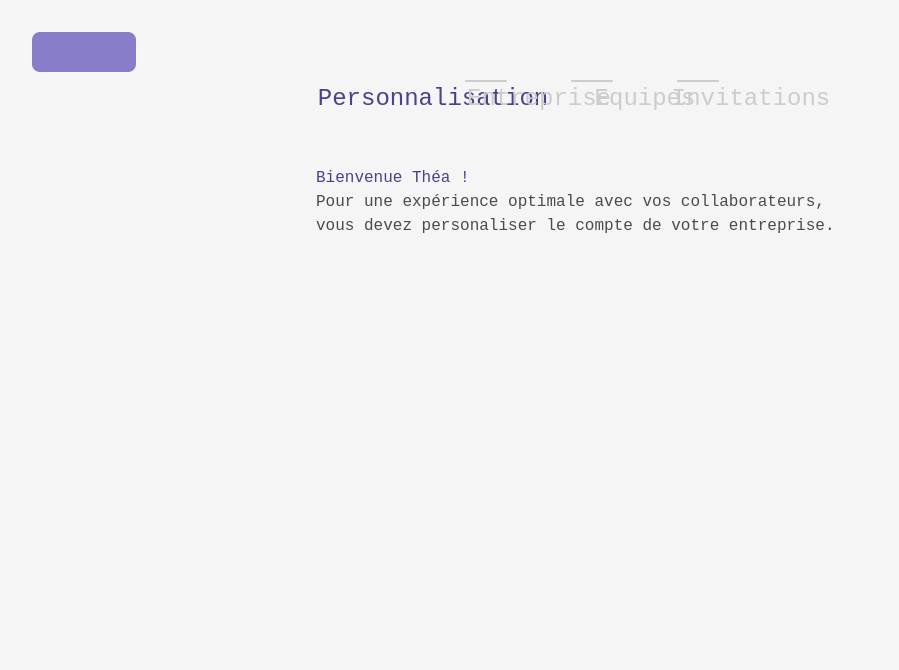
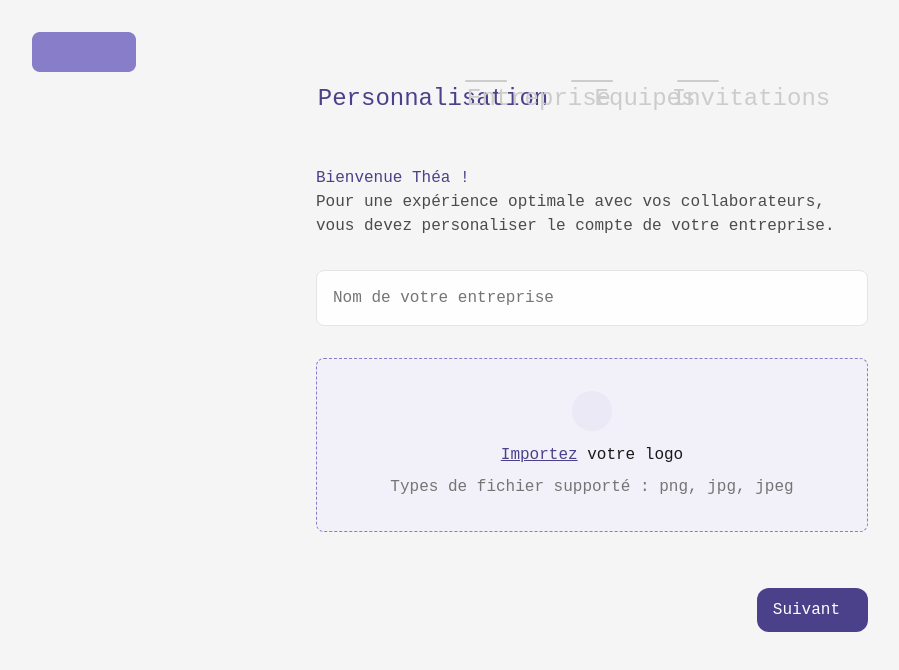
Before and after one commit to eltha9/lundi-app, a Vue app: page /create-account in a window 1280 px wide. Shown: the top 670 px of the page, without its empty margins (48-947 px from the left). Built offline with nearby package versions, Linux system fonts and the light colour scheme.

Commit message:
add step1, step2, wip step3

```diff
--- a/src/App.vue
+++ b/src/App.vue
@@ -17,8 +17,9 @@
 		display: grid;
 		grid-template-columns: repeat(12, 1fr);
 		gap: 16px;
-
+		overflow: auto;
 		&.dashboard {
+			overflow: hidden;
 			padding: 0 32px;
 			padding-top: 48px;
 			&.collapsed {
--- a/src/assets/index.css
+++ b/src/assets/index.css
@@ -20,7 +20,6 @@ body {
 	width: 100vw;
 	margin: 0;
 	box-sizing: border-box;
-	overflow: hidden;
 }
 
 /* scrollbar customisation */
--- a/src/views/Login/CreateAccount/Step-1.vue
+++ b/src/views/Login/CreateAccount/Step-1.vue
@@ -1,8 +1,16 @@
 <template>
 	<div class="create-account-step1">
 		<div class="step-title salva-h3 text-primary-500">Bienvenue {{ me.firstName }} !</div>
-		<div class="step-subtitle text-greyscale-700 sato-l-l">
+		<div class="step-subtitle text-greyscale-700 sato-l-l mb-8">
 			Pour une expérience optimale avec vos collaborateurs, vous devez personaliser le compte de votre entreprise.
+		</div>
+		<l-input v-model="data.compagnieName" name="Nom de votre entreprise" class="mb-8" />
+		<l-file v-model="data.logo" placeholder="votre logo" :accepted-file-types="['png', 'jpg', 'jpeg']" />
+		<div class="flex justify-end mt-14">
+			<btn :disabled="isDisable" @click.native="nextStep(2)">
+				<template #right> <i class="icon-arrow-right"></i> </template>
+				Suivant
+			</btn>
 		</div>
 	</div>
 </template>
@@ -13,8 +21,16 @@
 	}
 </style>
 <script>
-	import { mapState } from "vuex";
+	import LInput from "@/components/lundi-uiKit/inputs/L-input.vue";
+	import LFile from "@/components/lundi-uiKit/inputs/L-file.vue";
+	import Btn from "@/components/lundi-uiKit/Button.vue";
+	import { mapState, mapMutations } from "vuex";
 	export default {
+		components: {
+			LInput,
+			LFile,
+			Btn,
+		},
 		props: {
 			value: {
 				require: true,
@@ -27,8 +43,29 @@
 				},
 			},
 		},
+		data() {
+			return {
+				data: { compagnieName: "", logo: null },
+			};
+		},
 		computed: {
 			...mapState(["me"]),
+			isDisable() {
+				return false;
+				if (this.data.compagnieName.trim() === "") return true;
+				if (this.data.logo === null) return true;
+				return false;
+			},
+		},
+		mounted() {
+			this.data = this.value;
+		},
+		methods: {
+			...mapMutations(["setTimeLineStep"]),
+			nextStep(nb) {
+				if (this.isDisable) return;
+				this.setTimeLineStep(nb);
+			},
 		},
 	};
 </script>
--- a/src/views/Login/CreateAccount/Step-2.vue
+++ b/src/views/Login/CreateAccount/Step-2.vue
@@ -0,0 +1,127 @@
+<template>
+	<div class="create-account-step2">
+		<div class="step-title salva-h3 text-greyscale-800 mb-6">Configurez votre entreprise</div>
+		<l-input v-model="data.sector" name="Nom de votre entreprise" class="mb-8" />
+		<div class="size">
+			<span>Quelle est la taille de votre entreprise ?</span>
+			<div class="size-choices mt-4">
+				<div class="choices-row flex justify-between mb-4">
+					<div @click="selectChoice(0)" class="choice flex-1" :class="data.size === choices[0] ? 'active' : ''">
+						<span>{{ choices[0] }}</span>
+					</div>
+					<div @click="selectChoice(1)" class="choice flex-1" :class="data.size === choices[1] ? 'active' : ''">
+						<span>{{ choices[1] }}</span>
+					</div>
+				</div>
+				<div class="choices-row flex justify-between">
+					<div @click="selectChoice(2)" class="choice flex-1" :class="data.size === choices[2] ? 'active' : ''">
+						<span>{{ choices[2] }}</span>
+					</div>
+					<div @click="selectChoice(3)" class="choice flex-1" :class="data.size === choices[3] ? 'active' : ''">
+						<span>{{ choices[3] }}</span>
+					</div>
+				</div>
+			</div>
+		</div>
+		<div class="flex justify-between mt-14">
+			<btn :disabled="isDisable" @click.native="previousStep(1)" secondary>
+				<template #left> <i class="icon-arrow-left"></i> </template>
+				Retour
+			</btn>
+			<btn :disabled="isDisable" @click.native="nextStep(3)">
+				<template #right> <i class="icon-arrow-right"></i> </template>
+				Suivant
+			</btn>
+		</div>
+	</div>
+</template>
+<style lang="scss" scoped>
+	.create-account-step2 {
+		height: fit-content;
+		grid-column: 4/10;
+		.size {
+			.size-choices {
+				.choices-row {
+					gap: 16px;
+					.choice {
+						@apply text-greyscale-300 bg-greyscale-white;
+						cursor: pointer;
+						border-radius: 8px;
+						border: 1px solid;
+						width: 50%;
+						height: 112px;
+						display: flex;
+						align-items: center;
+						justify-content: center;
+						span {
+							@apply text-greyscale-black;
+						}
+						&.active {
+							@apply text-primary-500 bg-primary-100;
+							span {
+								@apply text-primary-700;
+							}
+						}
+						&:hover {
+							@apply text-greyscale-700;
+						}
+					}
+				}
+			}
+		}
+	}
+</style>
+<script>
+	import LInput from "@/components/lundi-uiKit/inputs/L-input.vue";
+	import Btn from "@/components/lundi-uiKit/Button.vue";
+	import { mapState, mapMutations } from "vuex";
+	export default {
+		components: {
+			LInput,
+			Btn,
+		},
+		props: {
+			value: {
+				require: true,
+				type: Object,
+				default: () => {
+					return {
+						sector: "",
+						size: "",
+					};
+				},
+			},
+		},
+		data() {
+			return {
+				data: { sector: "", size: "" },
+				choices: ["1 à 10 personnes", "10 à 50 personnes", "50 à 200 personnes", "Plus de 200 personnes"],
+			};
+		},
+		computed: {
+			...mapState(["me"]),
+			isDisable() {
+				return false;
+				if (this.data.compagnieName.trim() === "") return true;
+				if (this.data.logo === null) return true;
+				return false;
+			},
+		},
+		mounted() {
+			this.data = this.value;
+		},
+		methods: {
+			...mapMutations(["setTimeLineStep"]),
+			nextStep(nb) {
+				if (this.isDisable) return;
+				this.setTimeLineStep(nb);
+			},
+			previousStep(nb) {
+				this.setTimeLineStep(nb);
+			},
+			selectChoice(id) {
+				this.data.size = this.choices[id];
+			},
+		},
+	};
+</script>
--- a/src/views/Login/CreateAccount/Step-3.vue
+++ b/src/views/Login/CreateAccount/Step-3.vue
@@ -0,0 +1,83 @@
+<template>
+	<div class="create-account-step3">
+		<div class="step-title salva-h3 text-greyscale-800 mb-8">Créez les équipes de votre entreprise</div>
+
+		<div>
+			<span>Ajouter une équipe</span>
+			<div>
+				<l-input v-model="data.name" name="Nom de l'équipe" class="mb-8" />
+				<div class="tags">
+					<div class="tag">RH</div>
+				</div>
+			</div>
+		</div>
+		<div class="flex justify-between mt-14">
+			<btn :disabled="isDisable" @click.native="previousStep(2)" secondary>
+				<template #left> <i class="icon-arrow-left"></i> </template>
+				Retour
+			</btn>
+			<btn :disabled="isDisable" @click.native="nextStep(4)">
+				<template #right> <i class="icon-arrow-right"></i> </template>
+				Suivant
+			</btn>
+		</div>
+	</div>
+</template>
+<style lang="scss" scoped>
+	.create-account-step3 {
+		height: fit-content;
+		grid-column: 4/10;
+	}
+</style>
+<script>
+	import LInput from "@/components/lundi-uiKit/inputs/L-input.vue";
+	import Btn from "@/components/lundi-uiKit/Button.vue";
+	import { mapState, mapMutations } from "vuex";
+	export default {
+		components: {
+			LInput,
+			Btn,
+		},
+		props: {
+			value: {
+				require: true,
+				type: Object,
+				default: () => {
+					return {
+						name: "",
+						tags: [],
+					};
+				},
+			},
+		},
+		data() {
+			return {
+				data: { name: "", tags: [] },
+				tags: ["RH", "Sales", "Finances", "Data", "Tech", "Produit", "Management"],
+			};
+		},
+		computed: {
+			...mapState(["me"]),
+			isDisable() {
+				return false;
+				if (this.data.compagnieName.trim() === "") return true;
+				if (this.data.logo === null) return true;
+				return false;
+			},
+		},
+		mounted() {
+			this.data = this.value;
+		},
+		methods: {
+			...mapMutations(["setTimeLineStep"]),
+			nextStep(nb) {
+				if (this.isDisable) return;
+				this.setTimeLineStep(nb);
+			},
+			previousStep(nb) {
+				this.setTimeLineStep(nb);
+			},
+			selectTag(id) {},
+		},
+	};
+</script>
```
